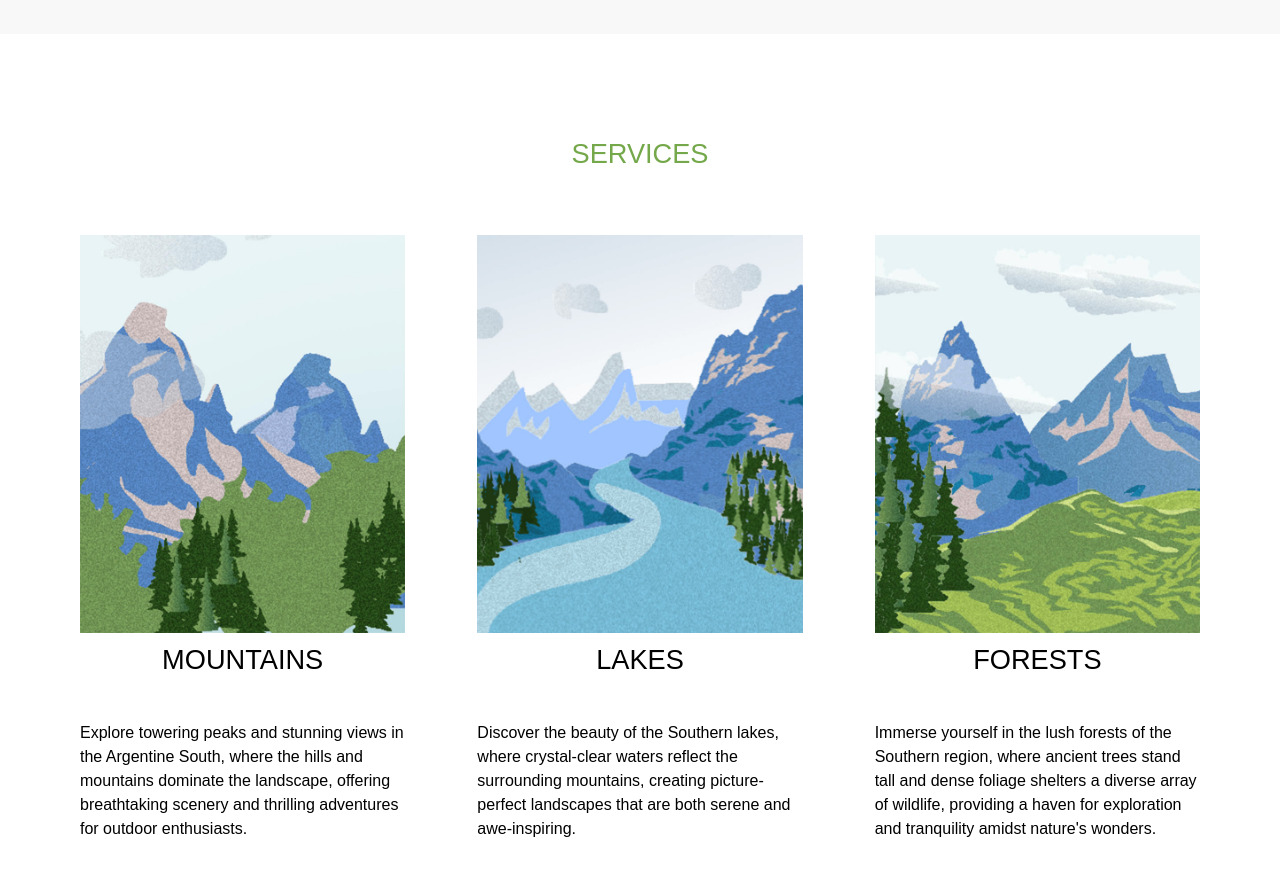
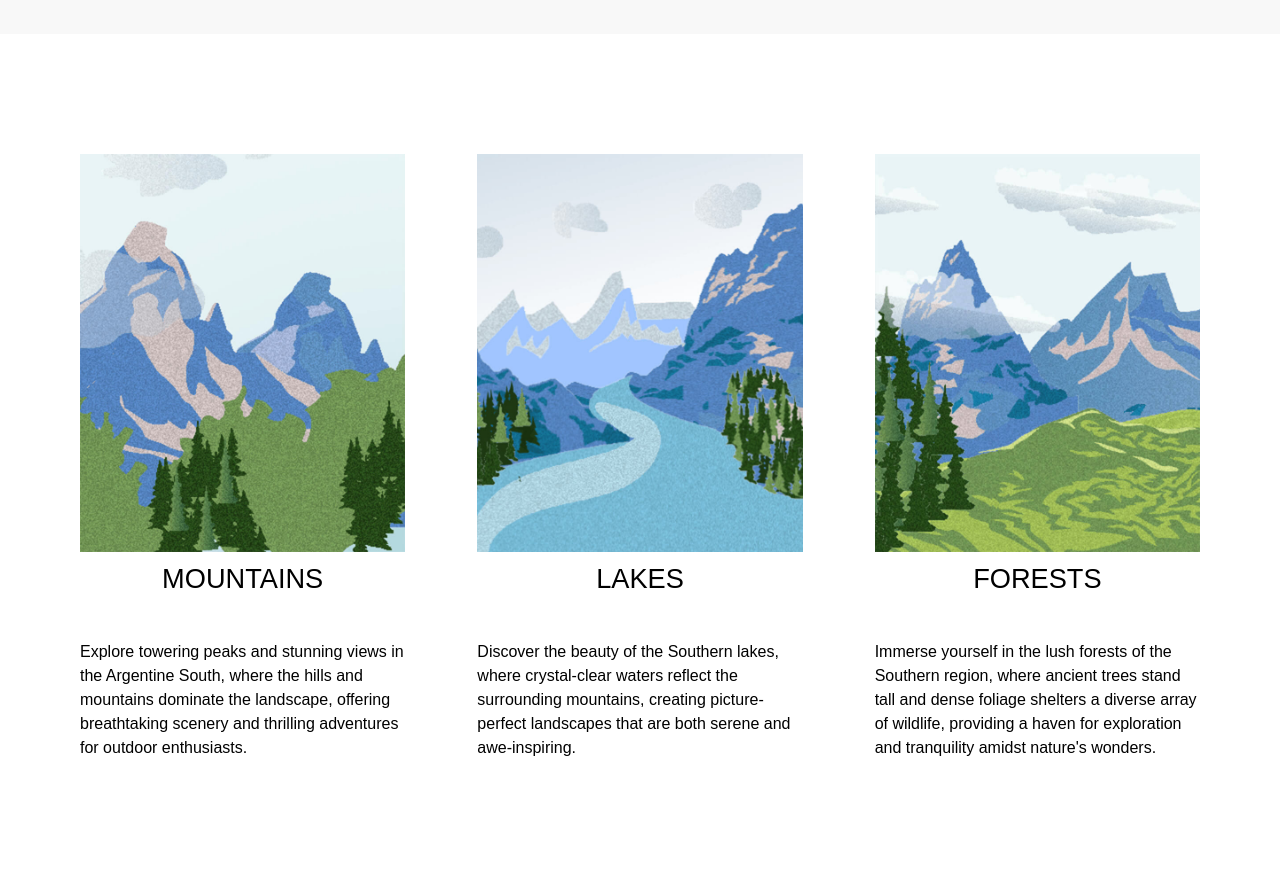
Before and after one commit to ulises-magnarelli/Patagonia-Themed-Web-Design, a plain HTML site: page index.html in a window 1280 px wide. Shown: the part 1360-2236 px from the top of the page. Drawn offline with nearby package versions, Linux system fonts and the light colour scheme.

Commit message:
deleting extra title

```diff
--- a/index.html
+++ b/index.html
@@ -129,7 +129,6 @@
 
     <!-- SERVICES SECTION -->
     <section class="services" id="services" data-aos="fade-up">
-        <h3 class="sub-title">Services</h3>
         <div class="container">
 
             <div class="card">
```
